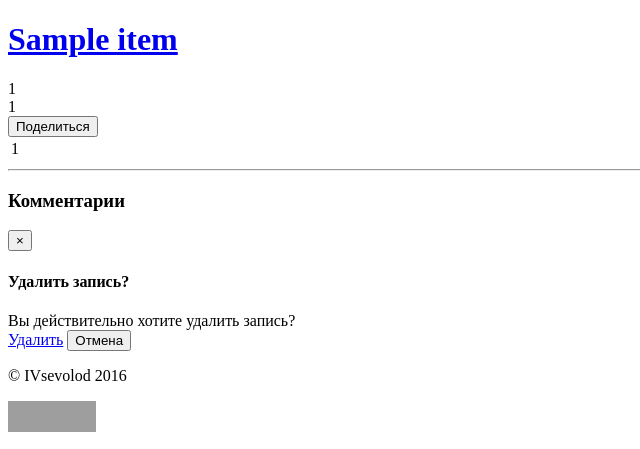
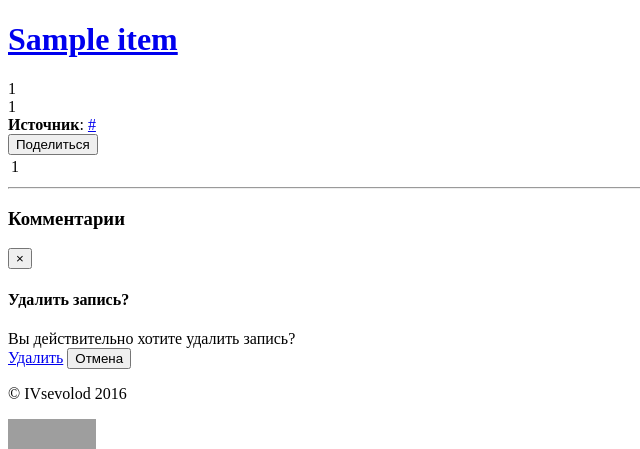
Before and after one commit to IVsevolod/IVsevolod, a Yii app: template frontend/views/list/view.php in a window 1280 px wide. Shown: the top 449 px of the page, without its empty margins (0-640 px from the left). Run offline with PHP 8.4 and a stand-in for Yii, Linux system fonts and the light colour scheme; the template is opened without the code that fills it: most values are stand-ins (such as "Sample title", 1, 10 or a date in 2020); data that the repository does not hold is empty; some libraries are stand-ins or nearby versions; grey boxes are pictures that could not be loaded.

Commit message:
Добавлен источник материала.

```diff
--- a/frontend/views/list/view.php
+++ b/frontend/views/list/view.php
@@ -109,6 +109,15 @@ $this->registerMetaTag([
 
 
     <div class="col-sm-11 block-item-view">
+        <?php
+        if ($item->source_url != "") {
+            ?>
+            <div>
+                <b>Источник</b>: <a href="<?= $item->source_url ?>" target="_blank"><?= $item->source_url ?></a>
+            </div>
+            <?php
+        }
+        ?>
         <div class="item-text">
             <?php
             echo HtmlPurifier::process($item->description, []);
```
